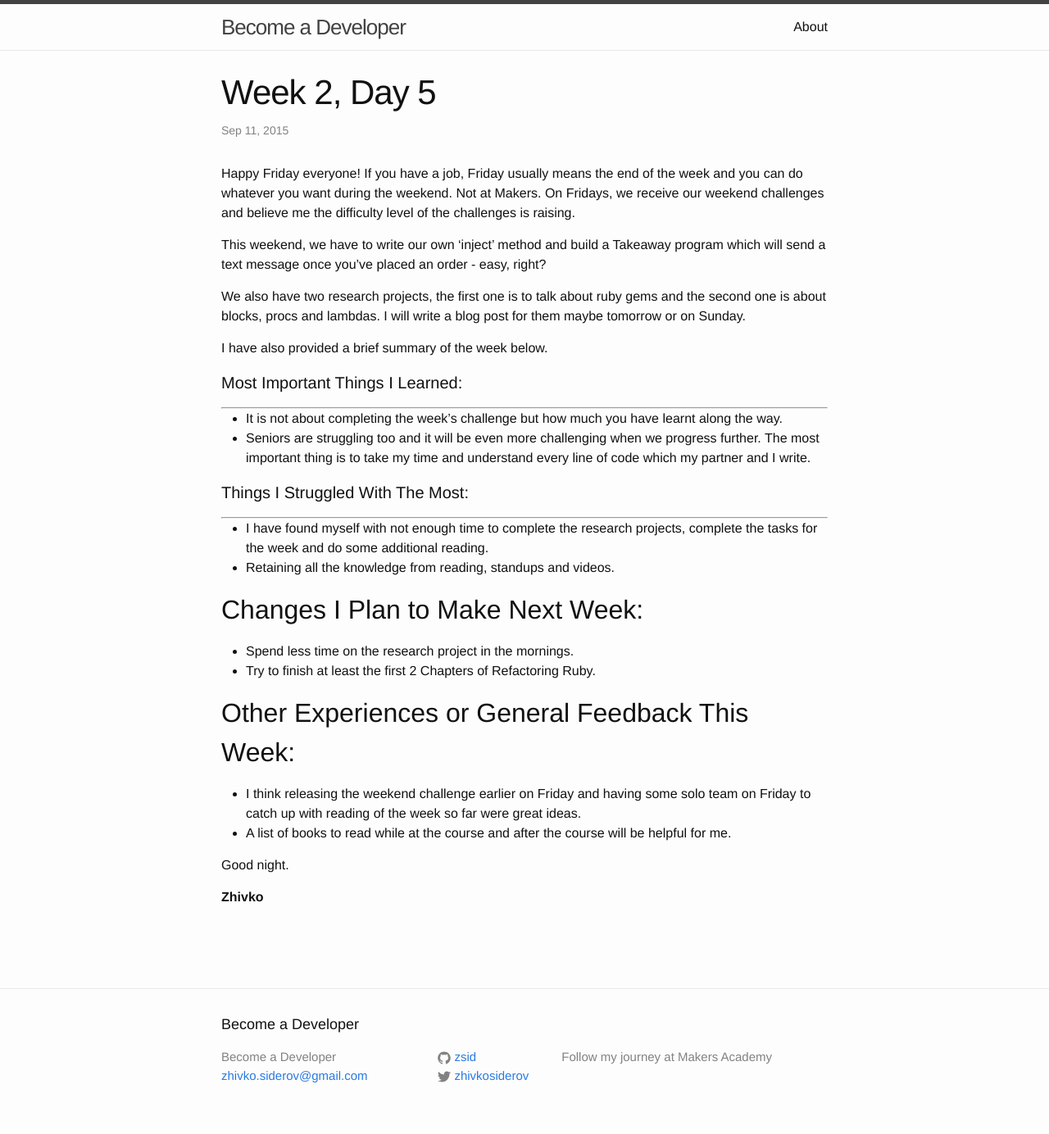
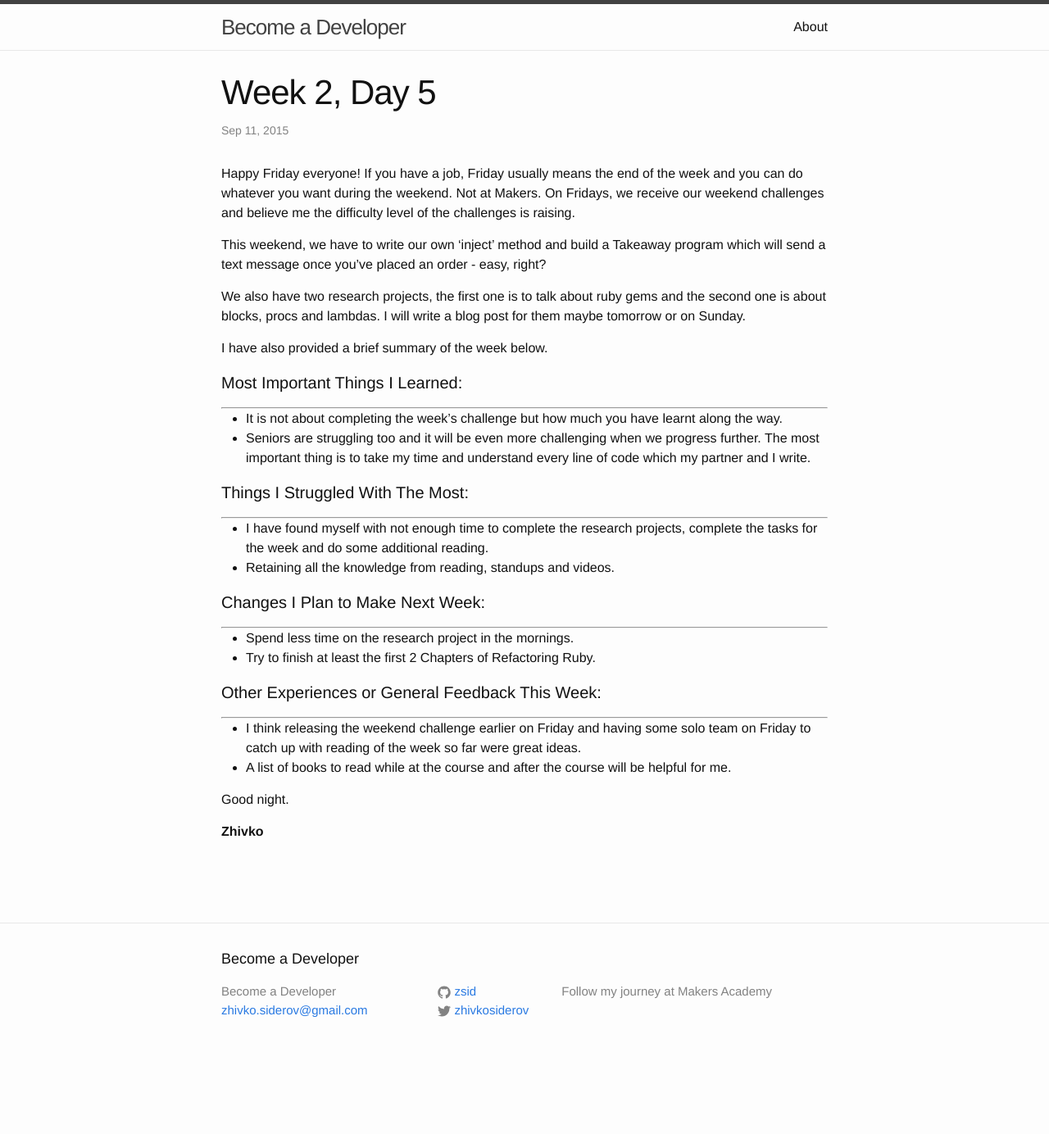
Before and after one commit to zsid/zsid.github.io, a Jekyll site: the page built from _posts/2015-09-11-Week-2-Day-5.markdown, in a window 1280 px wide. Shown: the whole page at 82% size. Built offline with Jekyll 4.4.1, drawn with Linux system fonts in a browser that asks for light colours; after the commit the page ends 1304 px from its top, so only the background shows below that.

Commit message:
Refactoring

```diff
--- a/_posts/2015-09-11-Week-2-Day-5.markdown
+++ b/_posts/2015-09-11-Week-2-Day-5.markdown
@@ -25,14 +25,14 @@ I have also provided a brief summary of the week below.
 * Retaining all the knowledge from reading, standups and videos.
 
 
-Changes I Plan to Make Next Week:
+####Changes I Plan to Make Next Week:
 -------------------------------
 
 * Spend less time on the research project in the mornings.
 * Try to finish at least the first 2 Chapters of Refactoring Ruby.
 
 
-Other Experiences or General Feedback This Week:
+####Other Experiences or General Feedback This Week:
 -------------------------------
 
 * I think releasing the weekend challenge earlier on Friday and having some solo team on Friday to catch up with reading of the week so far were great ideas.
```
